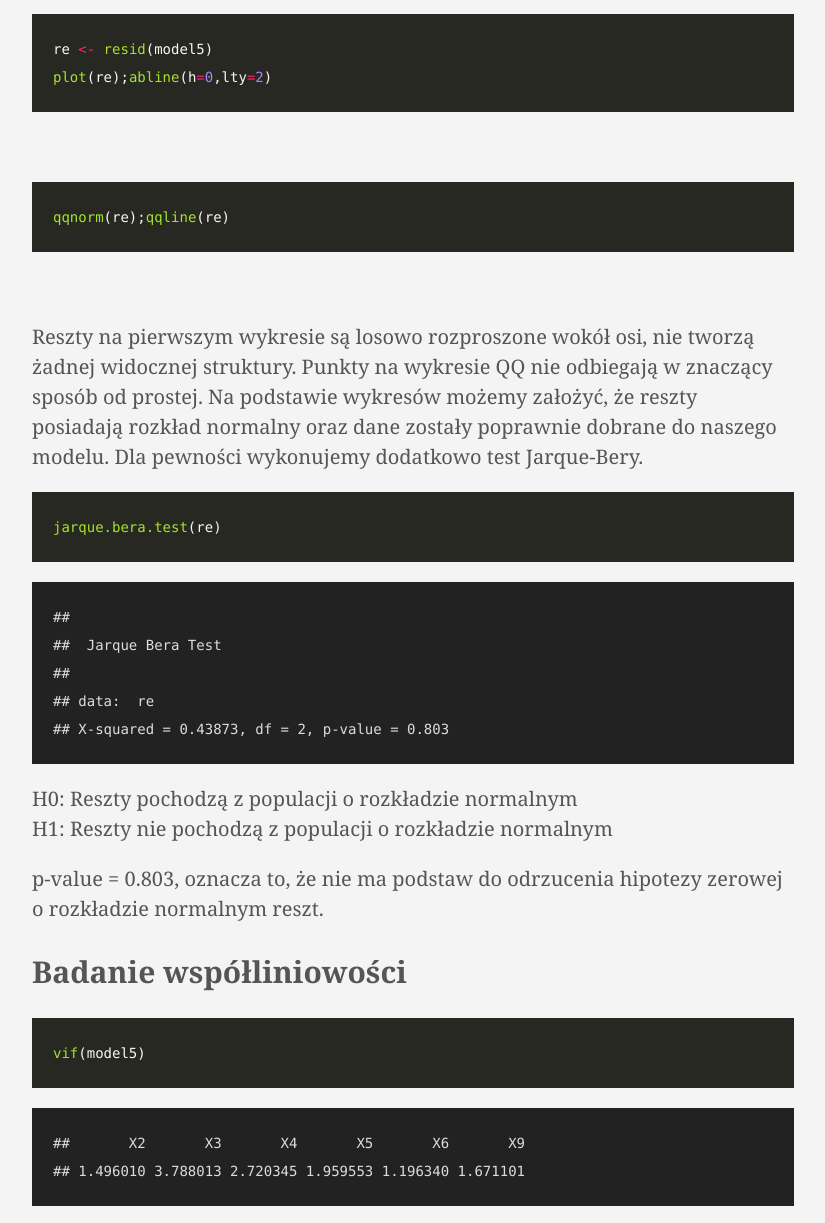
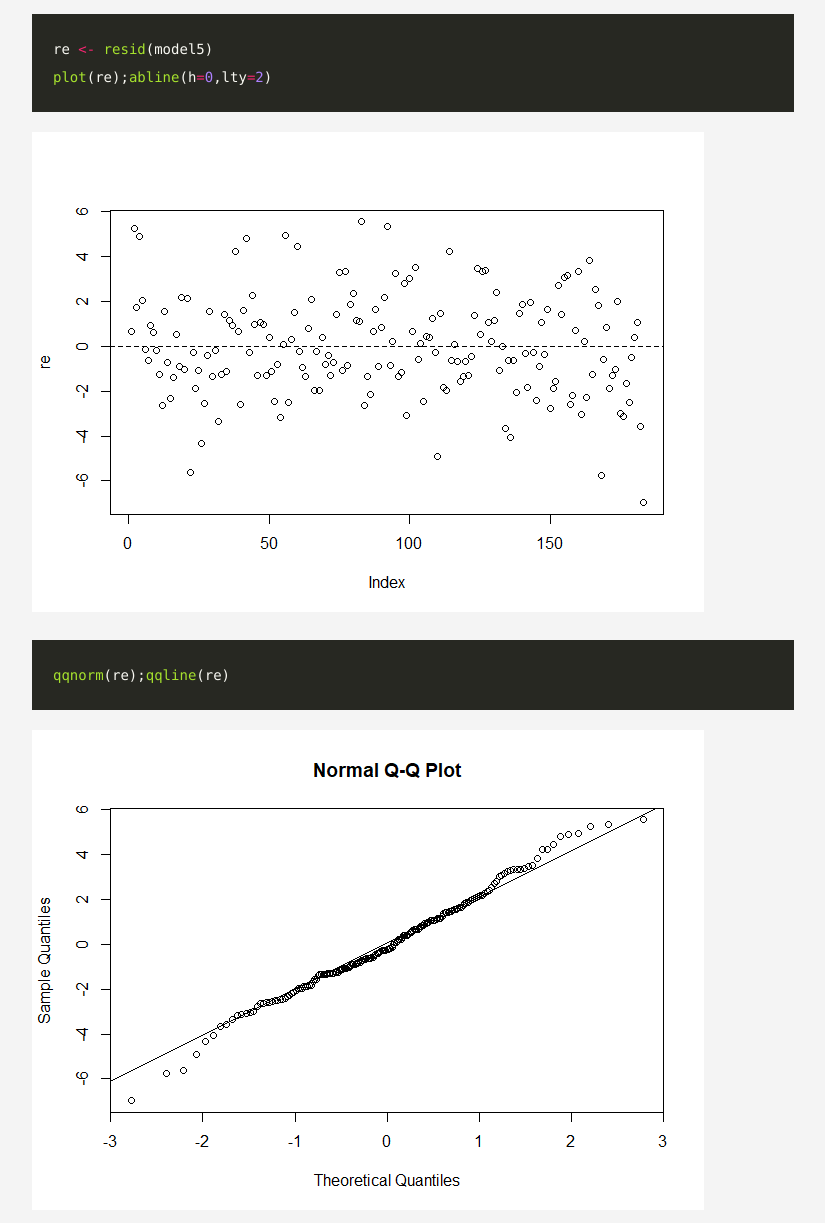
Before and after one commit to marcincwiek/portfolio, a plain HTML site: page projekty/projekt-1/index.html in a window 1280 px wide. Shown: the part 10540-11763 px from the top of the page, without its empty margins (112-937 px from the left). Drawn offline with Linux system fonts and the light colour scheme.

Commit message:
Update index.html

```diff
--- a/projekty/projekt-1/index.html
+++ b/projekty/projekt-1/index.html
@@ -512,9 +512,9 @@ zmiennej zależnej jest wyjaśniona przez zmienne niezależne.</p>
 <h2 id="badanie-normalności">Badanie normalności:</h2>
 <div class="highlight"><pre tabindex="0" style="color:#f8f8f2;background-color:#272822;-moz-tab-size:4;-o-tab-size:4;tab-size:4;"><code class="language-r" data-lang="r"><span style="display:flex;"><span>re <span style="color:#f92672">&lt;-</span> <span style="color:#a6e22e">resid</span>(model5)
 </span></span><span style="display:flex;"><span><span style="color:#a6e22e">plot</span>(re);<span style="color:#a6e22e">abline</span>(h<span style="color:#f92672">=</span><span style="color:#ae81ff">0</span>,lty<span style="color:#f92672">=</span><span style="color:#ae81ff">2</span>)
-</span></span></code></pre></div><p><img src="portfolio/images/figure1.png" alt=""></p>
+</span></span></code></pre></div><p><img src="https://github.com/marcincwiek/portfolio/blob/main/images/figure1.png" alt=""></p>
 <div class="highlight"><pre tabindex="0" style="color:#f8f8f2;background-color:#272822;-moz-tab-size:4;-o-tab-size:4;tab-size:4;"><code class="language-r" data-lang="r"><span style="display:flex;"><span><span style="color:#a6e22e">qqnorm</span>(re);<span style="color:#a6e22e">qqline</span>(re)
-</span></span></code></pre></div><p><img src="images/figure2.png" alt=""></p>
+</span></span></code></pre></div><p><img src="https://github.com/marcincwiek/portfolio/blob/main/images/figure2.png" alt=""></p>
 <p>Reszty na pierwszym wykresie są losowo rozproszone wokół osi, nie tworzą
 żadnej widocznej struktury. Punkty na wykresie QQ nie odbiegają w
 znaczący sposób od prostej. Na podstawie wykresów możemy założyć, że
```
